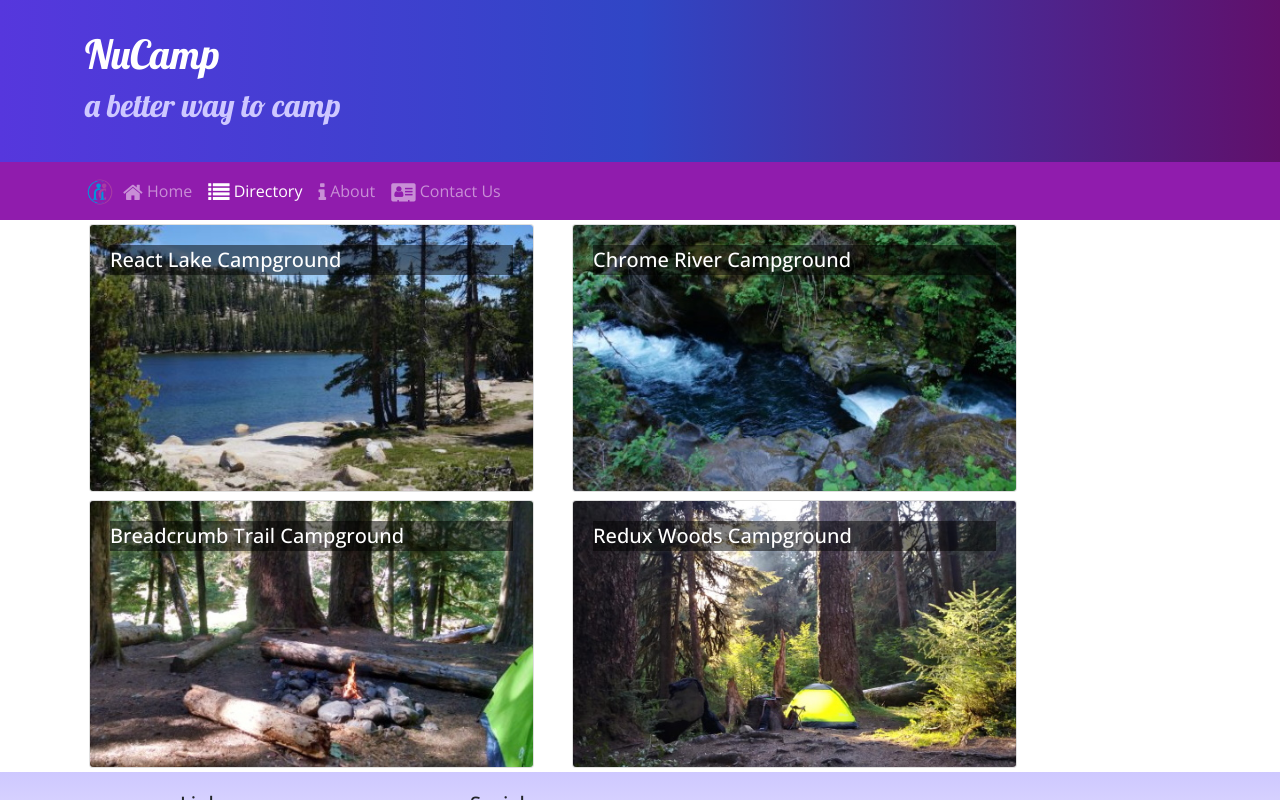
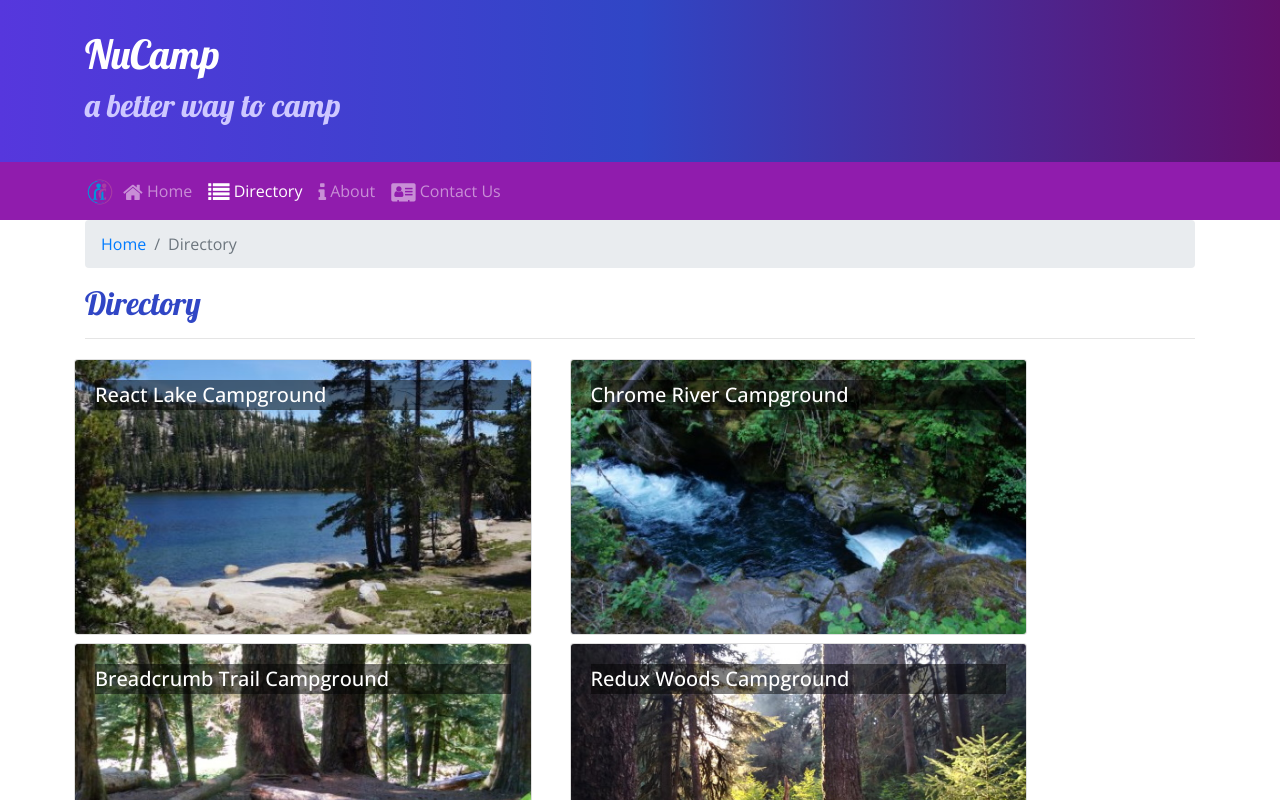
Before and after one commit to bpatel1991/NuCampsiteReact, a React (Create React App) app: page /directory in a window 1280 px wide. Shown: the top 800 px of the page. Built offline with nearby package versions, Linux system fonts and the light colour scheme.

Commit message:
Breadcrumbs

```diff
--- a/src/components/CampsiteInfoComponent.js
+++ b/src/components/CampsiteInfoComponent.js
@@ -1,5 +1,6 @@
 import React from 'react';
-import { Card, CardImg, CardText, CardBody, CardTitle } from 'reactstrap';
+import { Card, CardImg, CardText, CardBody, Breadcrumb, BreadcrumbItem  } from 'reactstrap';
+import { Link } from 'react-router-dom';
 
 function RenderCampsite({campsite}) {
     return(
@@ -7,7 +8,6 @@
             <Card>
                 <CardImg top src={campsite.image} alt={campsite.name} />
                 <CardBody>
-                    <CardTitle>{campsite.name}</CardTitle>
                     <CardText>{campsite.description}</CardText>
                 </CardBody>
             </Card>
@@ -22,8 +22,11 @@
                 {comments.map(comment => {
                     return(
                         <div key={comment.id}>
-                            <p>{comment.text} <br />
-                            -- {comment.author}, {new Intl.DateTimeFormat('en-US', { year: 'numeric', month: 'short', day: '2-digit'}).format(new Date(Date.parse(comment.date)))}
+                            <p>
+                                {comment.text}
+                            <br />
+                                -- {comment.author},
+                                {new Intl.DateTimeFormat('en-US', { year: 'numeric', month: 'short', day: '2-digit'}).format(new Date(Date.parse(comment.date)))}
                             </p>
                         </div>
                     );
@@ -38,6 +41,16 @@
         return (
             <div className="container">
                 <div className="row">
+                    <div className="col">
+                        <Breadcrumb>
+                            <BreadcrumbItem><Link to="/directory">Directory</Link></BreadcrumbItem>
+                            <BreadcrumbItem active>{props.campsite.name}</BreadcrumbItem>
+                        </Breadcrumb>
+                        <h2>{props.campsite.name}</h2>
+                        <hr />
+                    </div>
+                </div>
+                <div className="row">
                     <RenderCampsite campsite={props.campsite} />
                     <RenderComments comments={props.comments} />
                 </div>
--- a/src/components/ContactComponent.js
+++ b/src/components/ContactComponent.js
@@ -1,10 +1,16 @@
 import React from 'react';
+import { Breadcrumb, BreadcrumbItem } from 'reactstrap';
+import { Link } from 'react-router-dom';
 
 function Contact(props) {
     return (
         <div className="container">
             <div className="row">
                 <div className="col">
+                    <Breadcrumb>
+                        <BreadcrumbItem><Link to="/home">Home</Link></BreadcrumbItem>
+                        <BreadcrumbItem active>Contact Us</BreadcrumbItem>
+                    </Breadcrumb>
                     <h2>Contact Us</h2>
                     <hr />
                 </div>
--- a/src/components/DirectoryComponent.js
+++ b/src/components/DirectoryComponent.js
@@ -1,15 +1,16 @@
 import React from 'react';
-import { Card, CardImg, CardImgOverlay, CardTitle } from 'reactstrap';
+import { Card, CardImg, CardImgOverlay, CardTitle, Breadcrumb, BreadcrumbItem } from 'reactstrap';
 import { Link } from 'react-router-dom';
 
 function RenderDirectoryItem({campsite}) {
     return (
         <Card>
-            <Link to={`/directory/${campsite.id}`}></Link>
-            <CardImg width="100%" src={campsite.image} alt={campsite.name} />
-            <CardImgOverlay>
-                <CardTitle>{campsite.name}</CardTitle>
-            </CardImgOverlay>
+            <Link to={`/directory/${campsite.id}`}>
+                <CardImg width="100%" src={campsite.image} alt={campsite.name} />
+                <CardImgOverlay>
+                    <CardTitle>{campsite.name}</CardTitle>
+                </CardImgOverlay>
+            </Link>
         </Card>
     );
 }
@@ -27,7 +28,17 @@
     return (
         <div className="container">
             <div className="row">
-                {directory}
+                <div className="col">
+                    <Breadcrumb>
+                        <BreadcrumbItem><Link to="/home">Home</Link></BreadcrumbItem>
+                        <BreadcrumbItem active>Directory</BreadcrumbItem>
+                    </Breadcrumb>
+                    <h2>Directory</h2>
+                    <hr />
+                </div>
+                <div className="row">
+                    {directory}
+                </div>
             </div>
         </div>
     );
```
